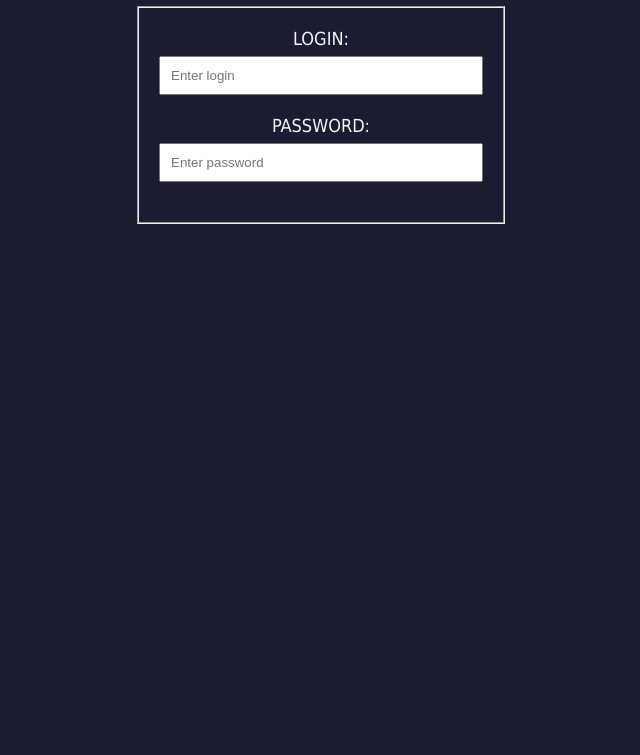
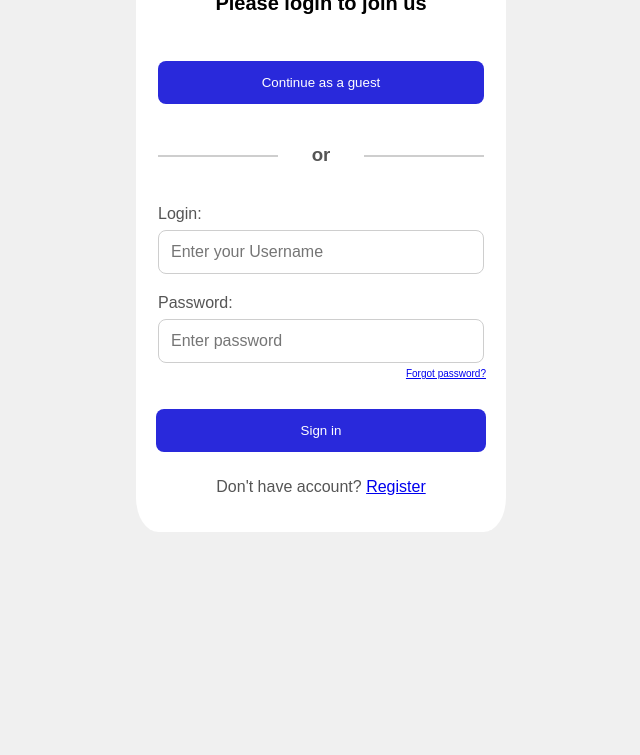
Before and after one commit to ConradApril/Login-Form, a plain HTML site: page index.html in a window 1280 px wide. Shown: the part 75-830 px from the top of the page, without its empty margins (319-959 px from the left). Drawn offline with Linux system fonts and the light colour scheme.

Commit message:
Layout building

```diff
--- a/index.html
+++ b/index.html
@@ -1,19 +1,40 @@
 <!DOCTYPE html>
 <html lang="en">
   <head>
-    <link rel="stylesheet" href="style.css">
-    <meta charset="UTF-8">
-    <meta name="viewport" content="width=device-width, initial-scale=1.0">
+    <link rel="stylesheet" href="style.css" />
+    <meta charset="UTF-8" />
+    <meta name="viewport" content="width=device-width, initial-scale=1.0" />
     <title>Login</title>
   </head>
   <body>
-    <h1 class="title">Login kurwa</h1>
     <main>
       <article class="fieldset1">
-        <fieldset class="input-area">
-        <label for="name">login: </label> <input placeholder="Enter login" id="name" name="name" type="text" required />
-        <label for="password">password: </label> <input placeholder="Enter password" id="password" name="password" type="password" required />
+        <div class="input-area">
+          <h1 class="title">Please login to join us</h1>
+          <fieldset>
+            <button class="button">Continue as a guest</button>
+              <h3 class="hr-lines">or</h3>
+              <label for="name">Login: </label>
+              <input
+              placeholder="Enter your Username"
+              id="name"
+              name="name"
+              type="text"
+              required
+              />
+            <label for="password">Password: </label>
+            <input
+              placeholder="Enter password"
+              id="password"
+              name="password"
+              type="password"
+              required
+            />
           </fieldset>
+          <a href="/" class="forgot-password">Forgot password?</a>
+          <button class="button">Sign in</button>
+          <p class="register">Don't have account? <a href="/">Register</a></p>
+        </div>
       </article>
     </main>
   </body>
--- a/style.css
+++ b/style.css
@@ -1,14 +1,16 @@
 h1 {
-    color: rgb(110, 30, 202);
+  color: rgb(0, 0, 0);
+  font-size: 20px;
 }
 body {
   width: 100%;
   height: 100vh;
   margin: 0;
-    background-color: #1b1b32;
+  background-color: #f0f0f0;
   color: #f5f6f7;
-    font-family: Tahoma;
+  font-family: sans-serif;
   font-size: 16px;
+  margin-top: 30px;
 }
 .title {
   text-align: center;
@@ -16,32 +18,86 @@ body {
 .input-area {
   display: flex;
   flex-direction: column;
+  border-radius: 6%;
+  border: none;
   align-items: center;
-        text-transform: uppercase;
+
   padding: 20px;
-
+  background-color: #ffffff;
 }
 .fieldset1 {
   max-width: 500px;
+  color: #cccccc;
 }
 main {
   display: flex;
   justify-content: center;
 }
 input {
-        margin-bottom: 20px;
-        padding: 10px;
+  padding: 12px;
   min-width: 200px;
+  border-radius: 8px;
+  border: 1px rgb(206, 206, 206) solid;
+  font-size: 16px;
 }
 @media screen and (min-width: 600px) {
   input {
     min-width: 300px;
   }
-        label {
-            font-size: 18px;
-        }
 }
 label {
-        margin-bottom: 7px;
-
+  font-size: 16px;
+  width: 100%;
+  color: rgb(85, 85, 85);
+  margin: 20px 0px 7px;
 }
+.button {
+  background-color: rgb(41, 41, 219);
+  border: none;
+  border-radius: 8px;
+  padding: 14px 50px;
+  color: white;
+  width: 100%;
+  margin: 30px 0 10px 0;
+}
+.forgot-password {
+  font-size: 10px;
+  width: 100%;
+  text-align: right;
+  margin-top: 5px;
+}
+fieldset {
+  border: none;
+  display: flex;
+  flex-direction: column;
+  padding: 0px;
+}
+.hr-lines {
+    position: relative;
+    text-align: center;
+    color: rgb(85, 85, 85);
+    margin-top: 30px;
+}
+.hr-lines:before{
+    content:" ";
+    display: block;
+    height: 2px;
+    width: 120px;
+    position: absolute;
+    top: 50%;
+    left: 0;
+    background: rgb(206, 206, 206);
+  }
+  .hr-lines::after {
+    content:" ";
+    display: block;
+    height: 2px;
+    width: 120px;
+    position: absolute;
+    top: 50%;
+    right: 0;
+    background: rgb(206, 206, 206);
+}
+.register {
+    color: rgb(85, 85, 85);
+}
```
Also changed, not shown: README.md. Lines whose indentation alone changed are shown as unchanged.
